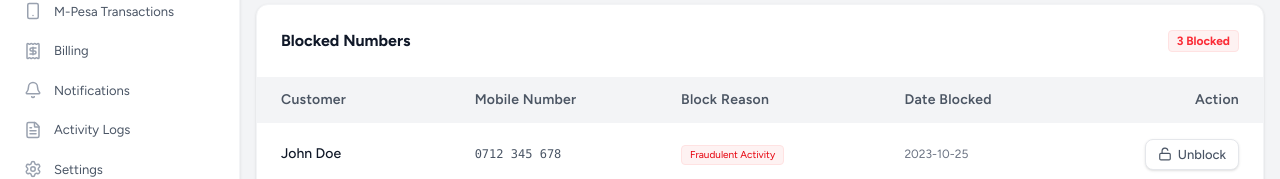
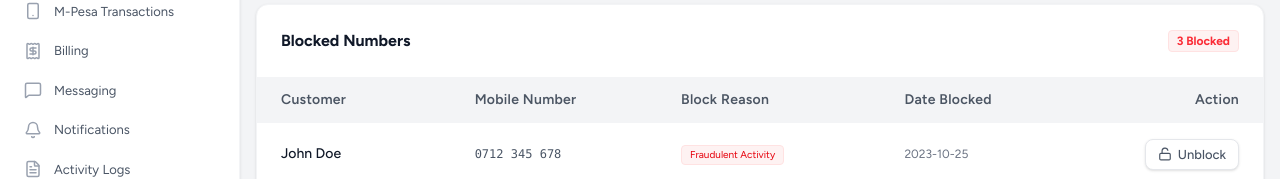
Before and after one commit to dennismutuku2005/pacewebsite, a Next.js app in the folder isphotspotportal/: page /dashboard/customers/block-stk in a window 1280 px wide. Shown: the part 359-538 px from the top of the page. Built offline with nearby package versions, Linux system fonts and the light colour scheme.

Commit message:
Auto-update: Sidebar.js

```diff
--- a/isphotspotportal/src/components/Sidebar.js
+++ b/isphotspotportal/src/components/Sidebar.js
@@ -55,6 +55,7 @@ export function Sidebar({ isSidebarOpen, setIsSidebarOpen, isMobile, pathname })
         { id: 'routers', name: 'Routers', href: '/dashboard/routers', icon: Network },
         { id: 'mpesa', name: 'M-Pesa Transactions', href: '/dashboard/mpesa', icon: Smartphone },
         { id: 'billing', name: 'Billing', href: '/dashboard/billing', icon: Receipt },
+        { id: 'messaging', name: 'Messaging', href: '/dashboard/messaging', icon: MessageSquare },
         { id: 'notifications', name: 'Notifications', href: '/dashboard/notifications', icon: Bell },
         { id: 'logs', name: 'Activity Logs', href: '/dashboard/logs', icon: FileText },
         { id: 'settings', name: 'Settings', href: '/dashboard/settings', icon: Settings },
```
